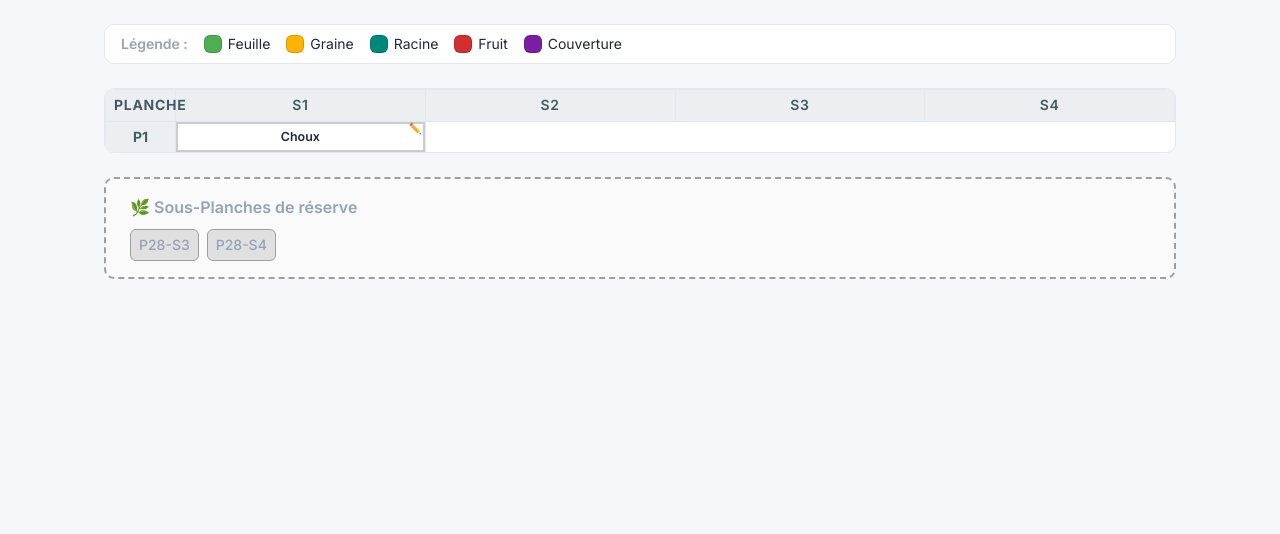
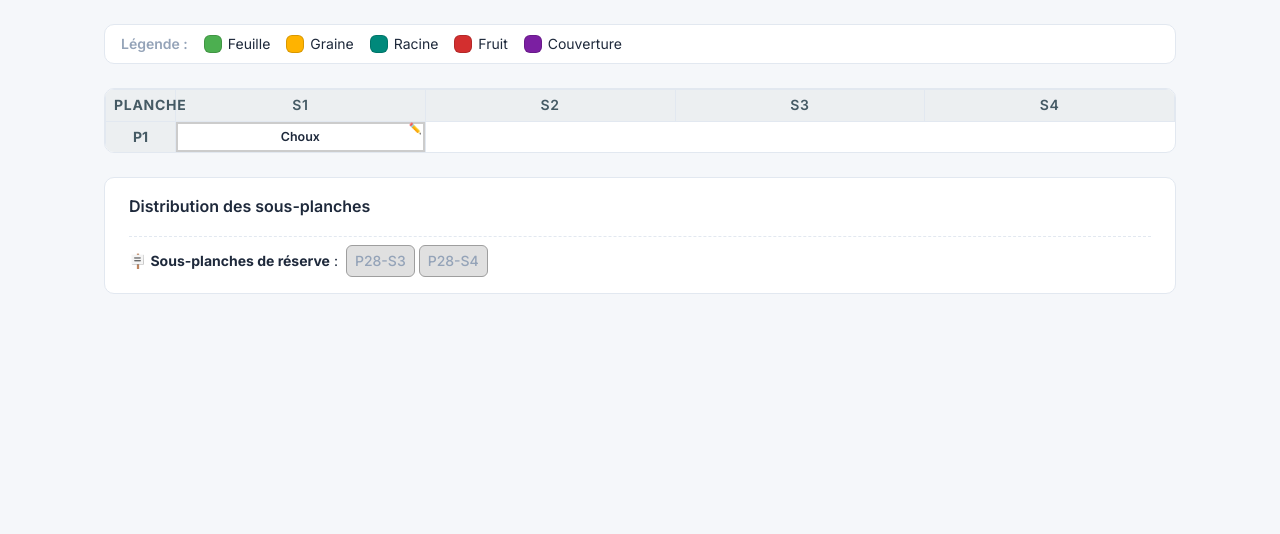
Before and after one commit to hbiaou/crop-rotation, a Flask app: a page that uses templates/map_view.html in a window 1280 px wide. Shown: the part 160-694 px from the top of the page. Run offline with Flask 3, Linux system fonts and the light colour scheme; data comes from the database, SQL or seed files in the repository; tables that the repository leaves empty hold one stand-in row (values such as "Sample post"); some libraries are stand-ins or nearby versions.

Commit message:
feat: add sub-bed distribution statistics on rotation map
Display crop counts by category below the map with icons and aligned layout.
Shows reserve sub-beds at the bottom with a dashed separator.

Co-Authored-By: Claude Opus 4.5 <noreply@anthropic.com>

```diff
--- a/database.py
+++ b/database.py
@@ -1048,10 +1048,32 @@ def get_map_data(garden_id, cycle):
             (garden_id,)
         ).fetchall()
 
+        # Compute crop statistics by category
+        # Uses actual values if present, otherwise planned values
+        crop_stats = {}
+        category_order = ['Feuille', 'Graine', 'Racine', 'Fruit', 'Couverture']
+        for cat in category_order:
+            crop_stats[cat] = {}
+
+        for bed in sorted_beds:
+            for sb in bed['sub_beds']:
+                cat = sb['actual_category'] or sb['planned_category']
+                crop = sb['actual_crop_name'] or sb['planned_crop_name']
+                if cat and cat in crop_stats:
+                    if crop:
+                        crop_stats[cat][crop] = crop_stats[cat].get(crop, 0) + 1
+
+        # Sort crops by count (descending) within each category
+        for cat in crop_stats:
+            crop_stats[cat] = dict(
+                sorted(crop_stats[cat].items(), key=lambda x: (-x[1], x[0]))
+            )
+
         return {
             'garden': garden,
             'beds': sorted_beds,
             'reserve_beds': [dict(r) for r in reserve],
+            'crop_stats': crop_stats,
         }
     finally:
         conn.close()
--- a/static/css/style.css
+++ b/static/css/style.css
@@ -2394,6 +2394,102 @@ tbody tr:hover {
 }
 
 
+/* ── Map Statistics Section ── */
+
+.map-stats-section {
+    display: flex;
+    flex-direction: column;
+    gap: var(--spacing-sm);
+    padding: var(--spacing-md) var(--spacing-lg);
+    margin-bottom: var(--spacing-lg);
+    background: var(--color-surface);
+    border: 1px solid var(--color-border);
+    border-radius: var(--radius-md);
+}
+
+.map-stats-title {
+    font-size: var(--font-size-md);
+    font-weight: 600;
+    color: var(--color-text);
+    margin: 0 0 var(--spacing-xs) 0;
+}
+
+.map-stats-row {
+    display: flex;
+    align-items: baseline;
+    gap: var(--spacing-sm);
+}
+
+.map-stats-row.reserve-row {
+    padding-top: var(--spacing-sm);
+    border-top: 1px dashed var(--color-border);
+    margin-top: var(--spacing-xs);
+}
+
+.map-stats-label {
+    font-size: var(--font-size-sm);
+    white-space: nowrap;
+    min-width: 180px;
+}
+
+/* Category-colored labels */
+.cat-label-feuille { color: var(--color-feuille-dark); }
+.cat-label-graine { color: var(--color-graine-dark); }
+.cat-label-racine { color: var(--color-racine-dark); }
+.cat-label-fruit { color: var(--color-fruit-dark); }
+.cat-label-couverture { color: var(--color-couverture-dark); }
+
+.map-stats-chips,
+.map-stats-crops {
+    display: flex;
+    flex-wrap: wrap;
+    gap: var(--spacing-xs);
+    align-items: baseline;
+}
+
+.map-stats-chip {
+    display: inline-flex;
+    align-items: center;
+    padding: var(--spacing-xs) var(--spacing-sm);
+    background: var(--color-reserve);
+    border-radius: var(--radius-sm);
+    font-size: var(--font-size-sm);
+    font-weight: 500;
+    color: var(--color-text-muted);
+    border: 1px solid var(--color-reserve-dark);
+}
+
+.map-stats-crop {
+    display: inline-flex;
+    align-items: baseline;
+    gap: var(--spacing-xs);
+    font-size: var(--font-size-sm);
+    color: var(--color-text-muted);
+    white-space: nowrap;
+}
+
+.map-stats-crop strong {
+    color: var(--color-text);
+    font-weight: 600;
+}
+
+.map-stats-crop:not(:last-child)::after {
+    content: ",";
+}
+
+@media (max-width: 768px) {
+    .map-stats-row {
+        flex-direction: column;
+        align-items: flex-start;
+        gap: var(--spacing-xs);
+    }
+
+    .map-stats-label {
+        min-width: auto;
+    }
+}
+
+
 /* ── Override Modal ── */
 
 .modal-overlay {
--- a/templates/map_view.html
+++ b/templates/map_view.html
@@ -136,19 +136,36 @@
         </table>
     </div>
 
-    {# ── Reserve Beds ── #}
-    {% if map_data['reserve_beds'] %}
-    <div class="reserve-section">
-        <h3 class="reserve-title">🌿 Sous-Planches de réserve</h3>
-        <div class="reserve-beds">
-            {% for rb in map_data['reserve_beds'] %}
-            <div class="reserve-bed-chip">
-                P{{ rb['bed_number'] }}-S{{ rb['sub_bed_position'] }}
+    {# ── Map Statistics ── #}
+    {% set cat_icons = {'Feuille': '🌿', 'Graine': '🌻', 'Racine': '🫚', 'Fruit': '🍎', 'Couverture': '🪻'} %}
+    <div class="map-stats-section">
+        <h3 class="map-stats-title">Distribution des sous-planches</h3>
+        {# Crop counts by category #}
+        {% for cat, crops in map_data['crop_stats'].items() %}
+        {% if crops %}
+        <div class="map-stats-row">
+            <span class="map-stats-label cat-label-{{ cat|lower }}">{{ cat_icons[cat] }} <strong>{{ cat }}</strong> :</span>
+            <div class="map-stats-crops">
+                {% for crop_name, count in crops.items() %}
+                <span class="map-stats-crop">{{ crop_name }} <strong>{{ count }}</strong></span>
+                {% endfor %}
             </div>
-            {% endfor %}
         </div>
+        {% endif %}
+        {% endfor %}
+
+        {# Reserve sub-beds (last) #}
+        {% if map_data['reserve_beds'] %}
+        <div class="map-stats-row reserve-row">
+            <span class="map-stats-label">🪧 <strong>Sous-planches de réserve</strong> :</span>
+            <div class="map-stats-chips">
+                {% for rb in map_data['reserve_beds'] %}
+                <span class="map-stats-chip">P{{ rb['bed_number'] }}-S{{ rb['sub_bed_position'] }}</span>
+                {% endfor %}
+            </div>
+        </div>
+        {% endif %}
     </div>
-    {% endif %}
 </div>
 
 {# ── Override Modal ── #}
```
